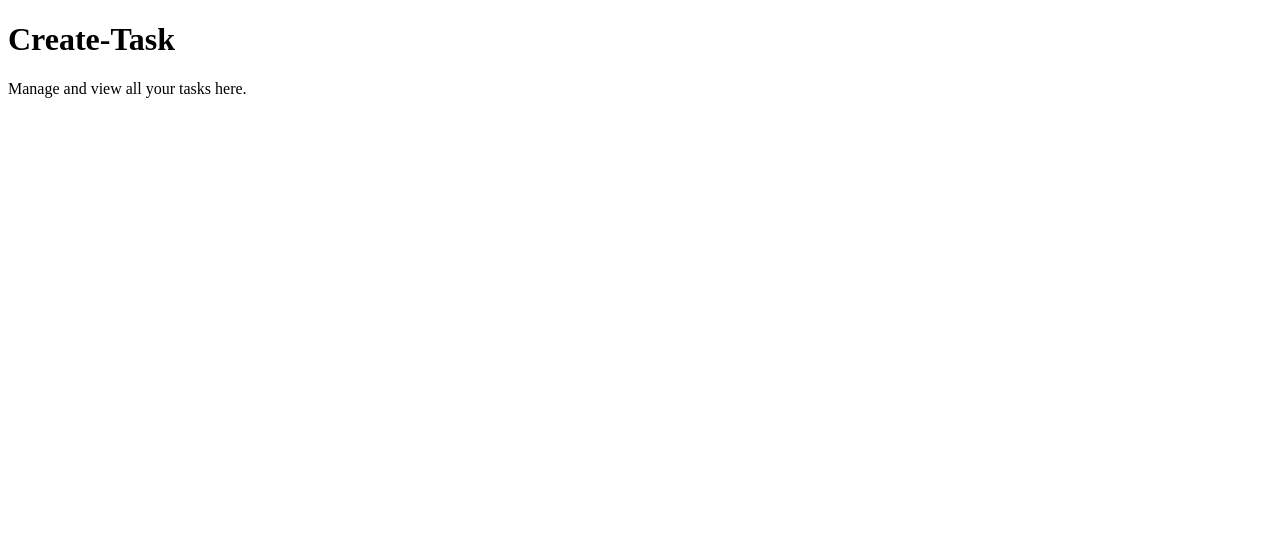
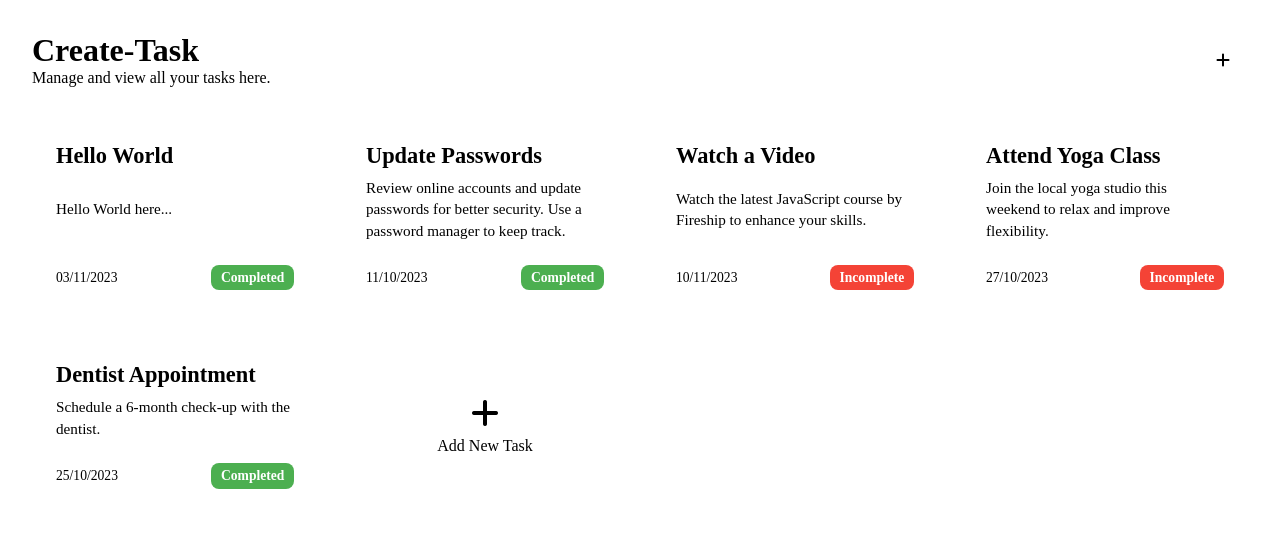
Before and after one commit to kichuu/B41_WEB_003_Web_Wizards, a website: page pages/task.html in a window 1280 px wide. Drawn offline with Linux system fonts and the light colour scheme.

Commit message:
code updated

```diff
--- a/assets/styles/root.css
+++ b/assets/styles/root.css
@@ -35,6 +35,7 @@
 
   /* Border Radius */
   --border-radius: 6px;
+  --border-color: rgba(245, 245, 245, 0.8);
 
   /* Shadows */
   --shadow-small: 0 2px 5px rgba(0, 0, 0, 0.2);
--- /dev/null
+++ b/assets/styles/task.css
@@ -0,0 +1,148 @@
+/* General Reset */
+* {
+  margin: 0;
+  padding: 0;
+  box-sizing: border-box;
+}
+
+/* Body Styling */
+body {
+  font-family: var(--font-primary);
+  background-color: var(--background-main);
+  color: var(--text-primary);
+}
+
+/* Container */
+.task-container {
+  width: 100%;
+  height: 100%;
+  padding: 2rem;
+  display: flex;
+  flex-direction: column;
+}
+
+/* Header */
+.header {
+  display: flex;
+  justify-content: space-between;
+  align-items: center;
+  margin-bottom: 2rem;
+}
+
+.title h1 {
+  color: var(--text-heading);
+  font-size: 2rem;
+}
+
+#add-task-button {
+  width: 50px;
+  height: 50px;
+  display: flex;
+  justify-content: center;
+  align-items: center;
+  background-color: var(--primary-color);
+  color: var(--background-main);
+  border-radius: 50%;
+  cursor: pointer;
+  transition: all 0.3s ease;
+}
+
+#add-task-button:hover {
+  transform: scale(1.1);
+}
+
+/* Task Grid */
+.task-grid {
+  display: grid;
+  grid-template-columns: repeat(auto-fill, minmax(250px, 1fr));
+  gap: 1.5rem;
+}
+
+/* Task Card */
+.task-card {
+  background-color: var(--background-secondary);
+  padding: 1.5rem;
+  box-shadow: var(--shadow-medium);
+  transition: transform 0.3s ease;
+  display: flex;
+  flex-direction: column;
+  justify-content: space-between;
+}
+
+.task-card h3 {
+  font-size: 1.4rem;
+  color: var(--text-heading);
+  margin-bottom: 0.5rem;
+}
+
+.task-card p {
+  font-size: 0.95rem;
+  color: var(--text-secondary);
+  margin-bottom: 1.5rem;
+  line-height: 1.4;
+}
+
+.task-card:hover {
+  transform: translateY(-5px);
+  box-shadow: var(--shadow-medium);
+}
+
+/* Task Footer */
+.task-footer {
+  display: flex;
+  justify-content: space-between;
+  align-items: center;
+  font-size: 0.85rem;
+}
+
+.status {
+  padding: 0.3rem 0.6rem;
+  border-radius: 0.5rem;
+  font-weight: bold;
+}
+
+.completed .status {
+  background-color: #4caf50;
+  color: #fff;
+}
+
+.incomplete .status {
+  background-color: #f44336;
+  color: #fff;
+}
+
+/* Add New Task Card */
+.add-new-task {
+  display: flex;
+  flex-direction: column;
+  justify-content: center;
+  align-items: center;
+  padding: 2rem;
+  background-color: var(--background-secondary);
+  border-radius: var(--border-radius);
+  cursor: pointer;
+  transition: transform 0.3s ease, background-color 0.3s ease;
+}
+
+.add-new-task i {
+  font-size: 2rem;
+  color: var(--primary-color);
+  margin-bottom: 0.5rem;
+}
+
+.add-new-task p {
+  font-size: 1rem;
+  font-weight: 500;
+  color: var(--primary-color);
+}
+
+.add-new-task:hover {
+  transform: translateY(-5px);
+  background-color: var(--primary-color);
+  color: var(--background-main);
+}
+
+.add-new-task:hover i,
+.add-new-task:hover p {
+  color: var(--background-main);
+}
--- a/pages/task.html
+++ b/pages/task.html
@@ -3,10 +3,82 @@
   <head>
     <meta charset="UTF-8" />
     <meta name="viewport" content="width=device-width, initial-scale=1.0" />
-    <title>Task-Creater</title>
+    <title>Task Manager</title>
+    <link rel="stylesheet" href="../assets/styles/task.css" />
+    <script
+      src="https://kit.fontawesome.com/744e7ecd29.js"
+      crossorigin="anonymous"
+    ></script>
   </head>
   <body>
-    <h1>Create-Task</h1>
-    <p>Manage and view all your tasks here.</p>
+    <div class="task-container">
+      <!-- Header -->
+      <div class="header">
+        <div class="title">
+          <h1>Create-Task</h1>
+          <p>Manage and view all your tasks here.</p>
+        </div>
+        <div id="add-task-button">
+          <i class="fa-solid fa-plus"></i>
+        </div>
+      </div>
+
+      <!-- Task Grid -->
+      <div class="task-grid">
+        <div class="task-card completed">
+          <h3>Hello World</h3>
+          <p>Hello World here...</p>
+          <div class="task-footer">
+            <span>03/11/2023</span>
+            <span class="status">Completed</span>
+          </div>
+        </div>
+        <div class="task-card completed">
+          <h3>Update Passwords</h3>
+          <p>
+            Review online accounts and update passwords for better security. Use
+            a password manager to keep track.
+          </p>
+          <div class="task-footer">
+            <span>11/10/2023</span>
+            <span class="status">Completed</span>
+          </div>
+        </div>
+        <div class="task-card incomplete">
+          <h3>Watch a Video</h3>
+          <p>
+            Watch the latest JavaScript course by Fireship to enhance your
+            skills.
+          </p>
+          <div class="task-footer">
+            <span>10/11/2023</span>
+            <span class="status">Incomplete</span>
+          </div>
+        </div>
+        <div class="task-card incomplete">
+          <h3>Attend Yoga Class</h3>
+          <p>
+            Join the local yoga studio this weekend to relax and improve
+            flexibility.
+          </p>
+          <div class="task-footer">
+            <span>27/10/2023</span>
+            <span class="status">Incomplete</span>
+          </div>
+        </div>
+        <div class="task-card completed">
+          <h3>Dentist Appointment</h3>
+          <p>Schedule a 6-month check-up with the dentist.</p>
+          <div class="task-footer">
+            <span>25/10/2023</span>
+            <span class="status">Completed</span>
+          </div>
+        </div>
+        <div class="add-new-task">
+          <i class="fa-solid fa-plus"></i>
+          <p>Add New Task</p>
+        </div>
+      </div>
+    </div>
   </body>
 </html>
```
Also changed, not shown: pages/analysis.html (added, +12 -0 lines), pages/dashboard.html (+4 -1 lines).
